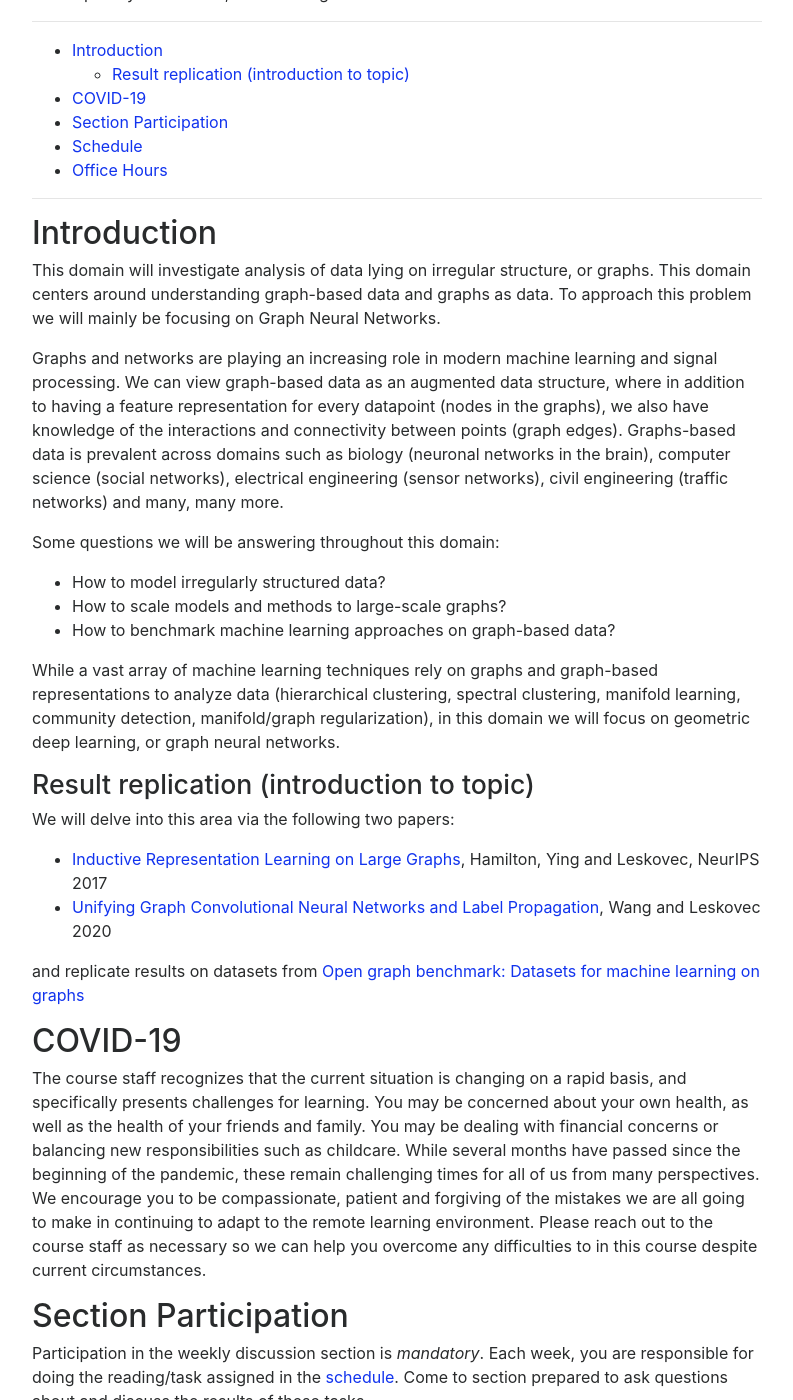
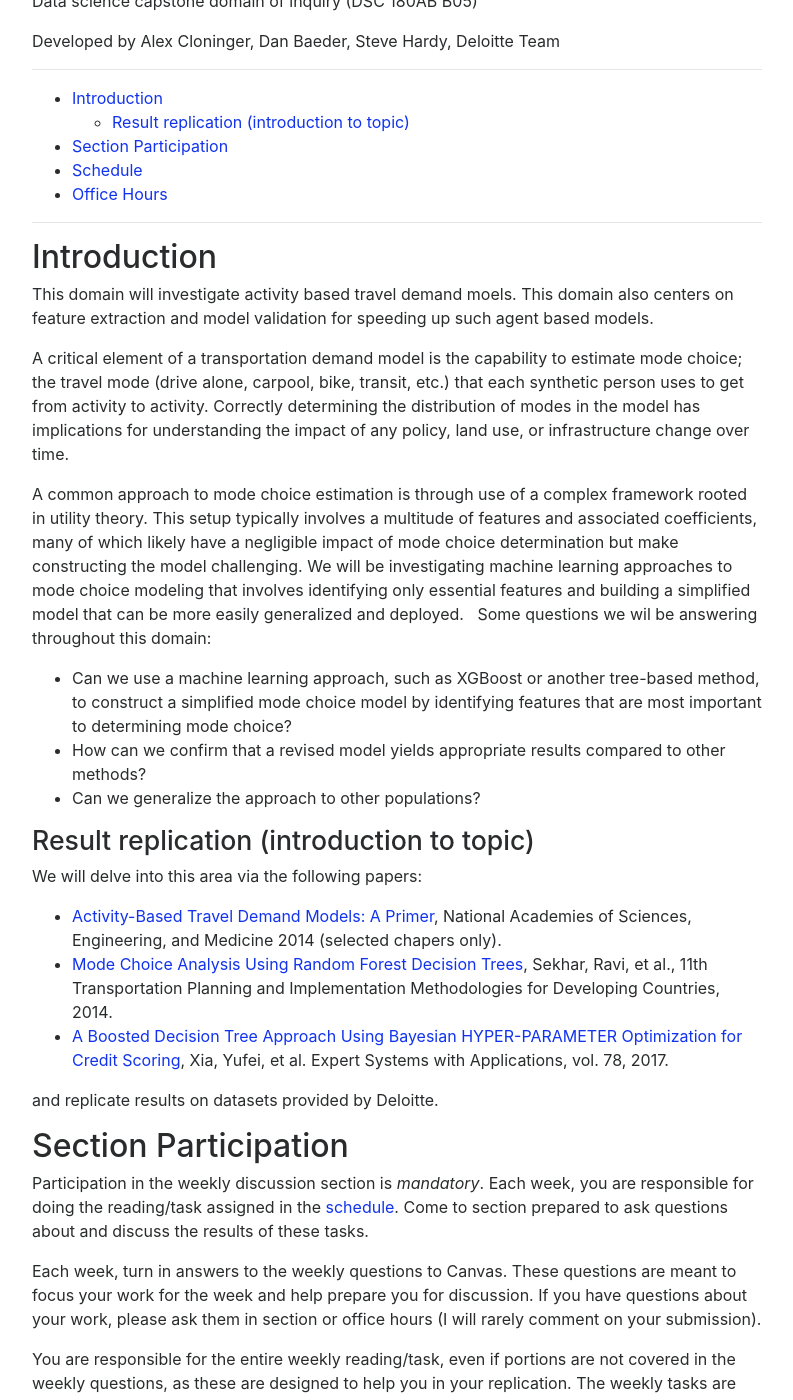
Before and after one commit to ACloninger/capstone-deloitte-travel-models, a Jekyll site: the page built from index.md, in a window 1280 px wide and 1400 px high, scrolled down 247 px. Shown: the whole window, without its empty margins (243-1036 px from the left). Built offline with Jekyll 4.4.1, drawn with Linux system fonts in a browser that asks for light colours; nearby versions of some CDN libraries; some of the changed text lies outside the part shown.

Commit message:
Update index.md

```diff
--- a/index.md
+++ b/index.md
@@ -1,13 +1,13 @@
 ---
 layout: page
-title: "Graph Data Analysis"
+title: "Activity Based Travel Models and Feature Selection"
 doodle: "/doodle.png"
 permalink: /
 ---
 
-Data science capstone domain of inquiry (DSC 180AB B01)
+Data science capstone domain of inquiry (DSC 180AB B05)
 
-Developed by Gal Mishne, Alex Cloninger
+Developed by Alex Cloninger, Dan Baeder, Steve Hardy, Deloitte Team
 
 ---
 * TOC
@@ -17,28 +17,30 @@ Developed by Gal Mishne, Alex Cloninger
 
 # Introduction
 
-This domain will investigate analysis of data lying on irregular structure, or graphs. This domain centers around understanding graph-based data and graphs as data. To approach this problem we will mainly be focusing on Graph Neural Networks.
+This domain will investigate activity based travel demand moels.  This domain also centers on feature extraction and model validation for speeding up such agent based models.
 
-Graphs and networks are playing an increasing role in modern machine learning and signal processing. We can view graph-based data as an augmented data structure, where in addition to having a feature representation for every datapoint (nodes in the graphs), we also have knowledge of the interactions and connectivity between points (graph edges). Graphs-based data is prevalent across domains such as biology (neuronal networks in the brain), computer science (social networks), electrical engineering (sensor networks), civil engineering (traffic networks) and many, many more.
+A critical element of a transportation demand model is the capability to estimate mode choice; the travel mode (drive alone, carpool, bike, transit, etc.) that each synthetic person uses to get from activity to activity. Correctly determining the distribution of modes in the model has implications for understanding the impact of any policy, land use, or infrastructure change over time.
 
-Some questions we will be answering throughout this domain:
-- How to model irregularly structured data?
-- How to scale models and methods to large-scale graphs?
-- How to benchmark machine learning approaches on graph-based data?
+A common approach to mode choice estimation is through use of a complex framework rooted in utility theory.  This setup typically involves a multitude of features and associated coefficients, many of which likely have a negligible impact of mode choice determination but make constructing the model challenging.  We will be investigating machine learning approaches to mode choice modeling that involves identifying only essential features and building a simplified model that can be more easily generalized and deployed.
 
-While a vast array of machine learning techniques rely on graphs and graph-based representations to analyze data (hierarchical clustering, spectral clustering, manifold learning, community detection, manifold/graph regularization), in this domain we will focus on geometric deep learning, or graph neural networks.
+Some questions we wil be answering throughout this domain:
+- Can we use a machine learning approach, such as XGBoost or another tree-based method, to
+construct a simplified mode choice model by identifying features that are most important to
+determining mode choice?
+- How can we confirm that a revised model yields appropriate results compared to other
+methods?
+- Can we generalize the approach to other populations?
+
 
 ## Result replication (introduction to topic)
 
-We will delve into this area via the following two papers:
-- [Inductive Representation Learning on Large Graphs](https://www-cs.stanford.edu/~jure/pubs/graphsage-nips17.pdf), Hamilton, Ying and Leskovec, NeurIPS 2017
-- [Unifying Graph Convolutional Neural Networks and Label Propagation](https://arxiv.org/pdf/2002.06755), Wang and Leskovec 2020
+We will delve into this area via the following papers:
+- [Activity-Based Travel Demand Models: A Primer](http://onlinepubs.trb.org/onlinepubs/shrp2/SHRP2_C46.pdf), National Academies of Sciences, Engineering, and Medicine 2014  (selected chapers only).
+- [Mode Choice Analysis Using Random Forest Decision Trees](https://www.sciencedirect.com/science/article/pii/S2352146516307347), Sekhar, Ravi, et al., 11th Transportation Planning and Implementation Methodologies for Developing Countries, 2014.
+- [A Boosted Decision Tree Approach Using Bayesian HYPER-PARAMETER Optimization for Credit Scoring](https://www.sciencedirect.com/science/article/pii/S0957417417301008), Xia, Yufei, et al. Expert Systems with Applications, vol. 78, 2017.
 
-and replicate results on datasets from [Open graph benchmark: Datasets for machine learning on graphs](https://arxiv.org/abs/2005.00687)
+and replicate results on datasets provided by Deloitte.
 
-
-# COVID-19
-The course staff recognizes that the current situation is changing on a rapid basis, and specifically presents challenges for learning. You may be concerned about your own health, as well as the health of your friends and family. You may be dealing with financial concerns or balancing new responsibilities such as childcare. While several months have passed since the beginning of the pandemic, these remain challenging times for all of us from many perspectives. We encourage you to be compassionate, patient and forgiving of the mistakes we are all going to make in continuing to adapt to the remote learning environment. Please reach out to the course staff as necessary so we can help you overcome any difficulties to in this course despite current circumstances.
 
 # Section Participation
 
@@ -63,15 +65,15 @@ end of the quarter.
 
 |Week|Topic|
 |--|--|
-|1|[Introduction]({{ "weeks/01-Introduction" | absolute_url }})|
-|2|[Graph-based Data]({{ "/weeks/02-Data" | absolute_url }})|
-|3|[Graph Neural Networks]({{ "/weeks/03-Graph-Methods-I" | absolute_url }})|
-|4|[Label Propogation]({{ "/weeks/04-Label-Propogation" | absolute_url }})|
-|5|[Baseline Model]({{ "/weeks/05-Baseline-Model" | absolute_url }})|
-|6|[Random walks on graphs]({{ "/weeks/06-Random-walks" | absolute_url }})|
-|7|[Benchmaring Graph neural networks]({{ "/weeks/07-Benchmark" | absolute_url }})|
-|8|[Graph Embeddings]({{ "/weeks/08-Graph-Methods-II" | absolute_url }})|
-|9|[Ethics in network analysis]({{ "/weeks/09-ethics" | absolute_url }})|
+|1|[Introduction]({{ "/weeks/01-Introduction" | absolute_url }})|
+|2|[Activity Based Travel Models]({{ "/weeks/02-Activity-Models" | absolute_url }})|
+|3|[Travel Mode Choice]({{ "/weeks/03-Mode-Choice" | absolute_url }})|
+|4|[Tree Based Methods]({{ "/weeks/04-Trees" | absolute_url }})|
+|5|[XGBoost]({{ "/weeks/05-XGBoost" | absolute_url }})|
+|6|[Constructing a Tree Moel]({{ "/weeks/06-XGBoost" | absolute_url }})|
+|7|[Hyperparameters]({{ "/weeks/07-Hyperparameters" | absolute_url }})|
+|8|[Feature Selection]({{ "/weeks/08-Feature-Selection" | absolute_url }})|
+|9|[Model Validation]({{ "/weeks/09-Model-Validation" | absolute_url }})|
 |10|Present Proposals|
 
 ---
```
